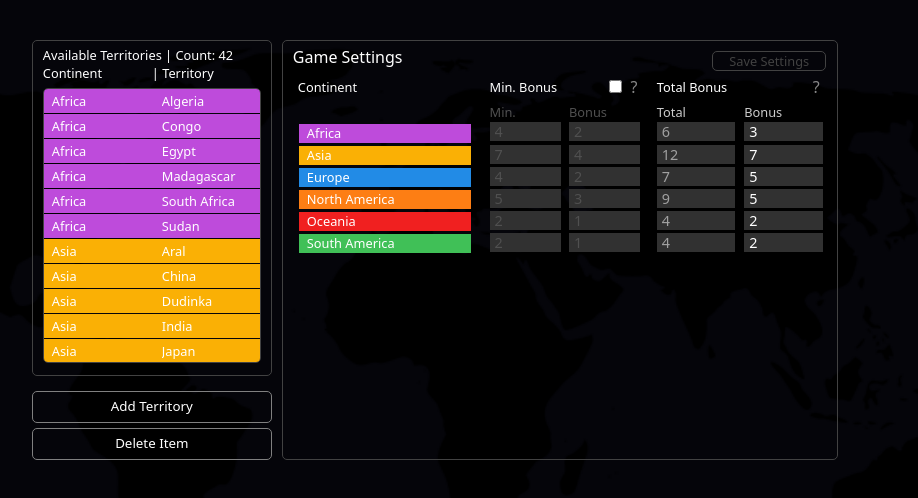
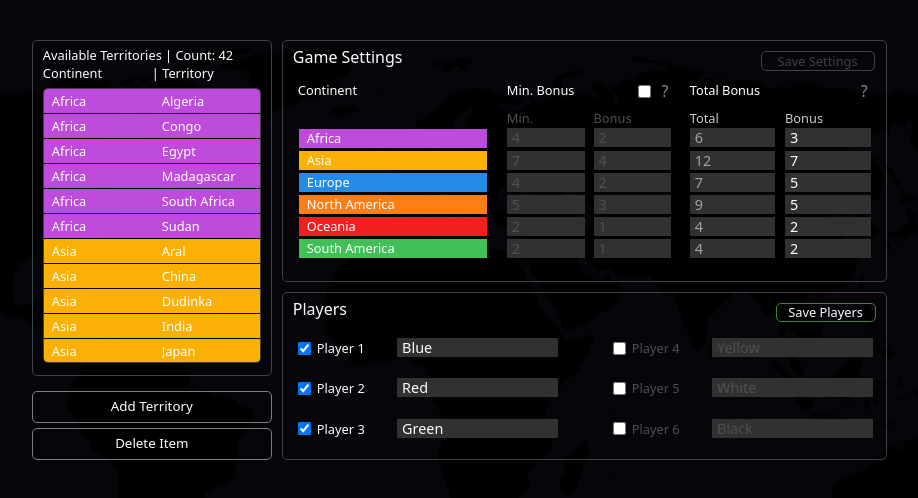
Before and after one commit to NycolasFelipe/react-war-calculate-helper, a React (Create React App) app: page / in a window 1280 px wide. Shown: the top 498 px of the page, without its empty margins (205-1123 px from the left). Built offline with nearby package versions, Linux system fonts and the light colour scheme.

Commit message:
Added Players Container

```diff
--- a/src/App.jsx
+++ b/src/App.jsx
@@ -5,13 +5,16 @@ import ContainerSettings from "./components/ContainerSettings";
 
 import Territories from "./components/Classes/Territories";
 import Settings from "./components/Classes/Settings";
+import Players from "./components/Classes/Players";
 
 function App() {
   const territories = new Territories();
   const settings = new Settings();
+  const players = new Players();
+
   const providerValue = useMemo(
-    () => ({ territories, settings }),
-    [territories, settings]
+    () => ({ territories, settings, players }),
+    [territories, settings, players]
   );
 
   return (
--- /dev/null
+++ b/src/components/Classes/Players.jsx
@@ -0,0 +1,48 @@
+export default class Players {
+  constructor() {
+    const players = [
+      {
+        playerId: "player1",
+        playerName: "Blue",
+        active: true,
+      },
+      {
+        playerId: "player2",
+        playerName: "Red",
+        active: true,
+      },
+      {
+        playerId: "player3",
+        playerName: "Green",
+        active: true,
+      },
+      {
+        playerId: "player4",
+        playerName: "Yellow",
+        active: false,
+      },
+      {
+        playerId: "player5",
+        playerName: "White",
+        active: false,
+      },
+      {
+        playerId: "player6",
+        playerName: "Black",
+        active: false,
+      },
+    ];
+
+    this.getPlayer = (playerId) => {
+      for (let item in players) {
+        if (players[item].playerId === playerId) {
+          return players[item];
+        }
+      }
+    };
+    this.getPlayers = () => {
+      return players;
+    };
+    this.setPlayers = () => {};
+  }
+}
--- a/src/components/ContainerSettings/index.jsx
+++ b/src/components/ContainerSettings/index.jsx
@@ -238,6 +238,47 @@ function ContainerSettings() {
   };
   //#endregion
 
+  //#region Players
+  const { players } = useContext(DataContext);
+  const [playersList, setPlayersList] = useState(players.getPlayers());
+
+  const [editActive, setEditActive] = useState(true);
+
+  const playerItem = (playerId) => {
+    const player = players.getPlayer(playerId);
+    return (
+      <C.Player editActive={editActive} playerActive={player.active}>
+        <CheckBox
+          onClick={() => changePlayerActive(playerId)}
+          checked={player.active}
+        />
+        <Title text={`Player ${playerId.slice(-1)}`} />
+        <Input
+          defaultValue={player.playerName}
+          placeholder={"Player name..."}
+          borderRadius={"0"}
+        />
+      </C.Player>
+    );
+  };
+
+  const changePlayerActive = (playerId) => {
+    setPlayersList(
+      playersList.filter((item) => {
+        if (item.playerId === playerId) {
+          item.active = !item.active;
+          return item;
+        } else return item;
+      })
+    );
+  };
+
+  const savePlayers = () => {
+    players.setPlayers(playersList);
+    setEditActive(!editActive);
+  };
+  //#endregion
+
   return (
     <C.ContainerSettings>
       <C.ContainerTerritories>
@@ -405,6 +446,24 @@ function ContainerSettings() {
           </C.BonusTotal>
         </C.BonusSettings>
       </C.ContainerBonus>
+      <C.ContainerPlayers>
+        <Button
+          text={editActive ? "Save Players" : "Edit Players"}
+          onClick={() => savePlayers()}
+          color={editActive ? "#fff" : "#808080"}
+          buttonBgColor={"#2e8b2e"}
+          buttonBorderColor={editActive ? "#2e8b2e" : "#808080"}
+        />
+        <Title text={"Players"} fontSize={"1rem"} />
+        <C.Players>
+          {playerItem("player1")}
+          {playerItem("player4")}
+          {playerItem("player2")}
+          {playerItem("player5")}
+          {playerItem("player3")}
+          {playerItem("player6")}
+        </C.Players>
+      </C.ContainerPlayers>
     </C.ContainerSettings>
   );
 }
--- a/src/components/ContainerSettings/styles.jsx
+++ b/src/components/ContainerSettings/styles.jsx
@@ -2,6 +2,8 @@ import styled from "styled-components";
 
 export const ContainerSettings = styled.div`
   display: flex;
+  flex-direction: column;
+  flex-wrap: wrap;
   gap: 10px;
   width: 70%;
   height: 100%;
@@ -158,9 +160,9 @@ export const ContainerBonus = styled.div`
   flex-direction: column;
   flex: 1;
   gap: 5px;
-  width: 50%;
+  width: 75%;
   min-width: 360px;
-  height: 100%;
+  height: 60%;
   background: transparent;
   border: 1px solid #424242;
   border-radius: 5px;
@@ -173,6 +175,8 @@ export const Title = styled.div`
   font-size: 0.8rem;
   pointer-events: none;
   width: 75%;
+  height: 2rem;
+  line-height: 2.5;
 `;
 
 export const SaveSettingWarning = styled.span`
@@ -213,7 +217,7 @@ export const BonusHeader = styled.div`
   justify-content: space-between;
   align-items: center;
   width: 95%;
-  height: 15%;
+  height: 35%;
   padding-right: 3px;
   position: relative;
 `;
@@ -222,8 +226,8 @@ export const BonusContinent = styled.div`
   display: flex;
   flex-direction: column;
   width: 33%;
-  height: 100%;
   margin-right: 5px;
+  position: relative;
 `;
 
 export const TerritoryItems = styled.div`
@@ -231,7 +235,9 @@ export const TerritoryItems = styled.div`
   flex-direction: column;
   justify-content: flex-end;
   border: 1px solid transparent;
-  height: 85%;
+  position: absolute;
+  top: 55px;
+  width: 100%;
 `;
 
 export const BonusMin = styled.div`
@@ -310,3 +316,93 @@ export const BonusTotalRight = styled.div`
   width: 45%;
 `;
 //#endregion
+
+//#region Players
+export const ContainerPlayers = styled.div`
+  border: 1px solid #424242;
+  border-radius: 5px;
+  height: 40%;
+  width: 75%;
+  padding: 5px 2px 10px 10px;
+  position: relative;
+
+  & > button {
+    position: absolute;
+    top: 10px;
+    right: 10px;
+    width: 100px;
+    height: 1.2rem;
+    font-size: 0.8rem;
+  }
+  & > button:hover {
+    color: #fff;
+  }
+`;
+
+export const Players = styled.div`
+  display: flex;
+  flex-wrap: wrap;
+  justify-content: space-between;
+  align-items: flex-end;
+  margin-top: 5px;
+  width: 100%;
+  height: 80%;
+  box-sizing: border-box;
+`;
+
+export const Player = styled.div`
+  display: flex;
+  justify-content: space-between;
+  align-items: center;
+  height: 20%;
+  width: 45%;
+  margin: 5px;
+
+  & > * {
+    margin-right: 6px;
+    font-size: 0.9rem;
+  }
+  & > h1 {
+    min-width: 60px;
+    margin-right: 0;
+  }
+
+  ${(props) => {
+    if (!props.playerActive) {
+      return `
+        * {
+          color: #505050 !important;
+        }
+      `;
+    }
+  }}
+  ${(props) => {
+    if (!props.editActive) {
+      return `
+        & > * {
+          pointer-events: none;
+          user-select: none;
+        }
+      `;
+    }
+  }}
+  ${(props) => {
+    if (!props.editActive && props.playerActive) {
+      return `
+        * {
+          color: #aaaaaa;
+        }
+      `;
+    }
+  }}
+
+  @media screen and (max-width: 960px) {
+    & > * {
+      font-size: 0.8rem;
+    }
+    padding: 0 5px;
+    width: 48%;
+    margin: 0;
+  }
+`;
+//#endregion
```
